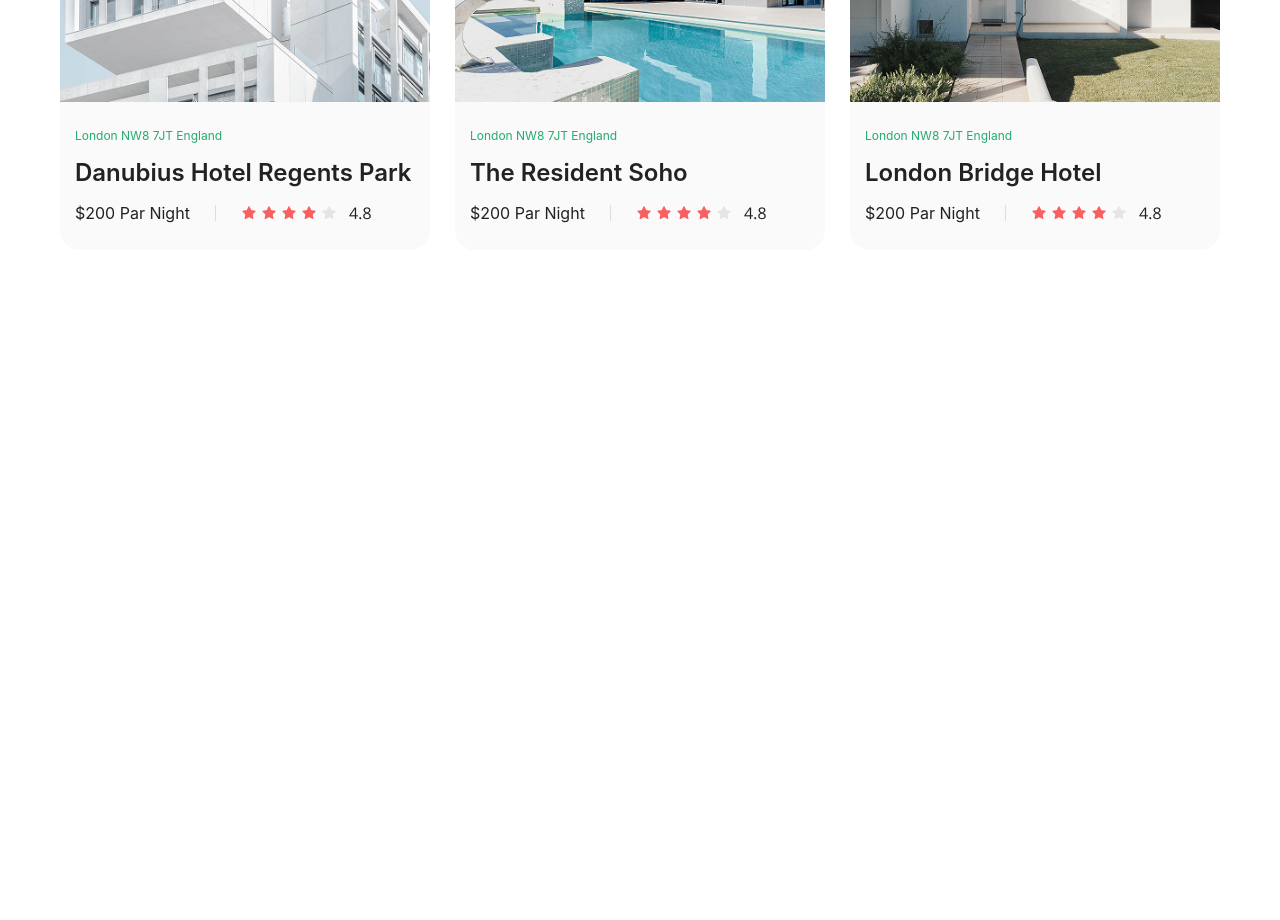
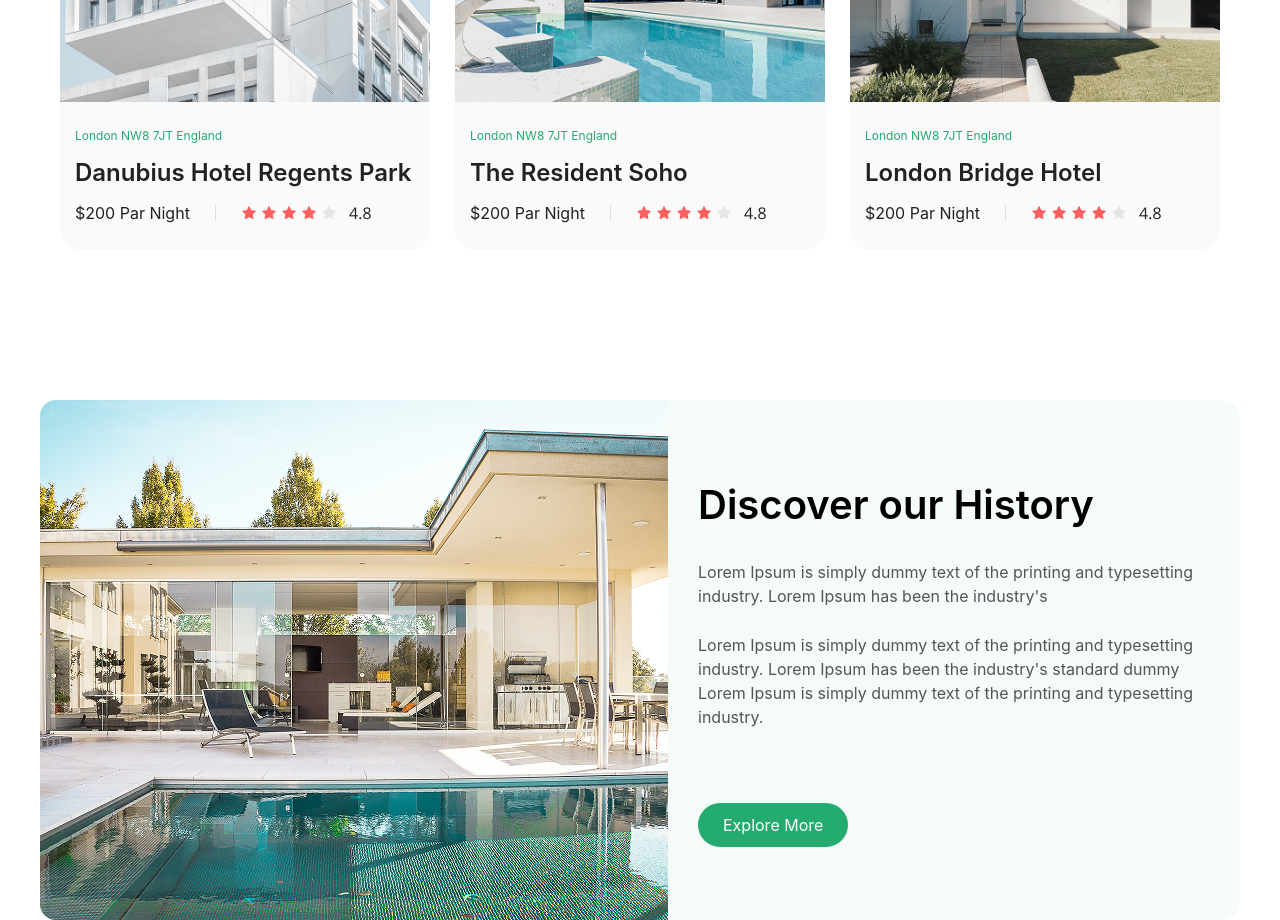
Before and after one commit to mahmadzoda09/Connecting, a website: page src/Page2.html in a window 1280 px wide. Shown: the part 1142-2062 px from the top of the page. Before the commit the page ends 1442 px from the top, so only its background shows below. Drawn offline with nearby package versions, Linux system fonts and the light colour scheme; files that its build step writes are made by us from their sources.

Commit message:
Section3PAGE2

```diff
--- a/src/Page2.html
+++ b/src/Page2.html
@@ -149,6 +149,27 @@
           </nav>
         </div>
       </section>
+      <section
+        class="flex justify-between bg-[#F4FBF8] max-w-300 m-auto rounded-[20px] lg:mt-[100px]"
+      >
+        <img src="aside.png" class="hidden lg:inline" alt="" />
+        <aside class="flex flex-col items-start pt-[75px] px-[30px] gap-[25px]">
+          <h1 class="text-[40px] font-semibold">Discover our History</h1>
+          <p class="text-[16px] text-[#555555]">
+            Lorem Ipsum is simply dummy text of the printing and typesetting
+            industry. Lorem Ipsum has been the industry's
+          </p>
+          <p class="text-[16px] text-[#555555]">
+            Lorem Ipsum is simply dummy text of the printing and typesetting
+            industry. Lorem Ipsum has been the industry's standard dummy Lorem
+            Ipsum is simply dummy text of the printing and typesetting industry.
+          </p>
+          <br />
+          <button class="bg-[#24AB70] text-white p-[10px_25px] rounded-[50px]">
+            <a href="../index.html">Explore More</a>
+          </button>
+        </aside>
+      </section>
     </main>
   </body>
 </html>
```
